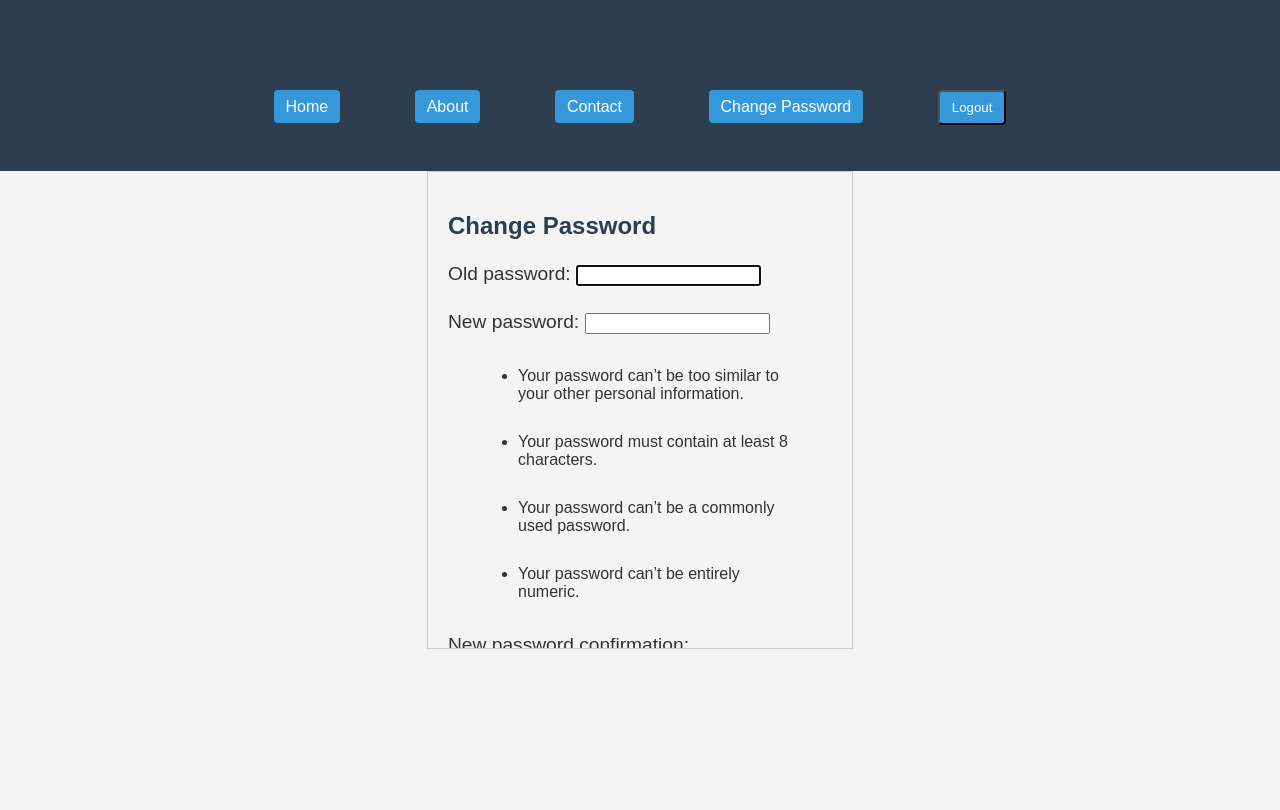
After one commit to Anaghjaiswar/Recipe_project, a Django app: page /change-password/ in a window 1280 px wide. The commit adds this page. Shown: the top 810 px of the page. Run offline with Django 5.2, Linux system fonts and the light colour scheme; a user stored in the database is signed in.

Commit message:
uniqueness to each userid login + change_password/logout button functionality addded

```diff
--- a/recipe_project/recipes/models.py
+++ b/recipe_project/recipes/models.py
@@ -1,8 +1,10 @@
 from django.db import models
 from tinymce.models import HTMLField
 from autoslug import AutoSlugField
+from django.contrib.auth.models import User
 
 class Recipe(models.Model):
+    user = models.ForeignKey(User, on_delete=models.CASCADE)
     title = models.CharField(max_length=100)
     slug = AutoSlugField(populate_from='title', unique=True, null=True)
     recipe_image = models.FileField(upload_to="recipes/", max_length=250, null=True,default=None, blank=True)
--- a/recipe_project/recipes/static/css/style.css
+++ b/recipe_project/recipes/static/css/style.css
@@ -42,6 +42,7 @@ a, button {
     margin: 20px;
 }
 
+
 a:hover, button:hover {
     background-color: #2980b9;
 }
--- a/recipe_project/recipes/templates/recipes/base.html
+++ b/recipe_project/recipes/templates/recipes/base.html
@@ -5,6 +5,7 @@
     <meta charset="UTF-8">
     <title>{% block title %}Recipe App{% endblock %}</title>
     <link rel="stylesheet" href="{% static 'css/style.css' %}">
+    <!-- <link href="https://cdn.jsdelivr.net/npm/bootstrap@5.3.3/dist/css/bootstrap.min.css" rel="stylesheet"> -->
     {% block extra_css %}
     {% endblock %}
 </head>
@@ -16,6 +17,19 @@
                 <li><a href="{% url 'recipe_list' %}">Home</a></li>
                 <li><a href="{% url 'about' %}">About</a></li>
                 <li><a href="{% url 'contact' %}">Contact</a></li>
+                {% if user.is_authenticated %}
+                    <li><a href="{% url 'change_password' %}">Change Password</a></li>
+                    <li>
+                        <form action="{% url 'logout' %}" method="post" style="display:inline;">
+                            {% csrf_token %}
+                            <button type="submit">Logout</button>
+                        </form>
+                    </li>
+                {% else %}
+                    <li><a href="{% url 'login' %}">Login</a></li>
+                    <li><a href="{% url 'signup' %}">Sign Up</a></li>
+                {% endif %}
+
             </ul>
         </nav>
 
@@ -25,5 +39,7 @@
         {% block content %}
         {% endblock %}
     </main>
+    <!-- <script src="https://cdn.jsdelivr.net/npm/bootstrap@5.3.3/dist/js/bootstrap.bundle.min.js"></script> -->
+
 </body>
 </html>
--- /dev/null
+++ b/recipe_project/recipes/templates/recipes/change_password.html
@@ -0,0 +1,14 @@
+{% extends 'recipes/base.html' %}
+
+{% block title %}Change Password{% endblock %}
+
+{% block content %}
+<div class="container mt-5">
+    <h2>Change Password</h2>
+    <form method="post">
+        {% csrf_token %}
+        {{ form.as_p }}
+        <button type="submit" class="btn btn-primary">Change Password</button>
+    </form>
+</div>
+{% endblock %}
--- a/recipe_project/recipes/urls.py
+++ b/recipe_project/recipes/urls.py
@@ -2,12 +2,17 @@ from django.urls import path
 from . import views
 from django.conf import settings
 from django.conf.urls.static import static
+from django.contrib.auth import views as auth_views
+from .views import change_password
 
 
 urlpatterns = [
     path('', views.user_login, name='login'),
     path('signup/', views.signup, name='signup'),
     path('home/', views.home, name='home'),
+    path('change-password/', change_password, name='change_password'),
+    # path('logout/', auth_views.LogoutView.as_view(), name='logout'),  # Built-in logout
+    path('logout/done/', auth_views.LogoutView.as_view(template_name='recipes/logout.html'), name='logout'),
     path('recipes/', views.recipe_list, name='recipe_list'),
     path('recipe/<slug:slug>/', views.recipe_detail, name='recipe_detail'),
     path('new/', views.recipe_create, name='recipe_create'),
--- a/recipe_project/recipes/views.py
+++ b/recipe_project/recipes/views.py
@@ -3,8 +3,10 @@ from django.http import HttpResponse
 from .models import Recipe,ContactMessage
 from .forms import RecipeForm
 from django.contrib import messages
-from django.contrib.auth import authenticate, login
+from django.contrib.auth import authenticate, login, update_session_auth_hash
 from django.contrib.auth.models import User
+from django.contrib.auth.decorators import login_required
+from django.contrib.auth.forms import PasswordChangeForm
 
 def home(request):
     return render(request, 'recipes/home.html')
@@ -34,7 +36,11 @@ def signup(request):
 
         if password == confirm_password:
             if not User.objects.filter(username= email).exists():
-                user = User.objects.create_user(username = email, password=password)
+                user = User.objects.create_user(
+                    username=email,  # This is set to the email
+                    email=email,  # Set the email field correctly
+                    password=password
+                )
                 user.first_name = first_name
                 user.last_name = last_name
 
@@ -50,8 +56,9 @@ def signup(request):
 
     return render(request, 'recipes/signup.html')
 
+@login_required
 def recipe_list(request):
-    recipes = Recipe.objects.all()
+    recipes = Recipe.objects.filter(user=request.user)
     return render(request, 'recipes/recipe_list.html', {'recipes': recipes})
 
 def recipe_detail(request, slug):
@@ -61,17 +68,32 @@ def recipe_detail(request, slug):
 from django.shortcuts import render, redirect
 from .forms import RecipeForm
 
+@login_required
 def recipe_create(request):
     if request.method == 'POST':
         form = RecipeForm(request.POST)
         if form.is_valid():
             recipe = form.save(commit=False)
+            recipe.user = request.user
             recipe.save()
             return redirect('recipe_list')
     else:
         form = RecipeForm()
     return render(request, 'recipes/recipe_form.html', {'form': form})
 
+
+@login_required
+def change_password(request):
+    if request.method == 'POST':
+        form = PasswordChangeForm(request.user, request.POST)
+        if form.is_valid():
+            user = form.save()
+            update_session_auth_hash(request, user)  # Important!
+            messages.success(request, 'Your password was successfully updated!')
+            return redirect('recipe_list')
+    else:
+        form = PasswordChangeForm(request.user)
+    return render(request, 'recipes/change_password.html', {'form': form})
 
 def recipe_update(request, slug):
     recipe = get_object_or_404(Recipe, slug=slug)
```
Also changed, not shown: recipe_project/recipes/templates/recipes/about.html (+7 -1 lines), recipe_project/recipes/templates/recipes/logout.html (added, +15 -0 lines), recipe_project/db.sqlite3, recipe_project/media/recipes/Avocado_Toast.jpeg (added), recipe_project/media/recipes/lemon_garlic_chicken.jpeg (added), recipe_project/media/recipes/mango_smothiee.jpeg (added), recipe_project/recipes/migrations/0006_recipe_user_alter_recipe_recipe_image.py (added).
